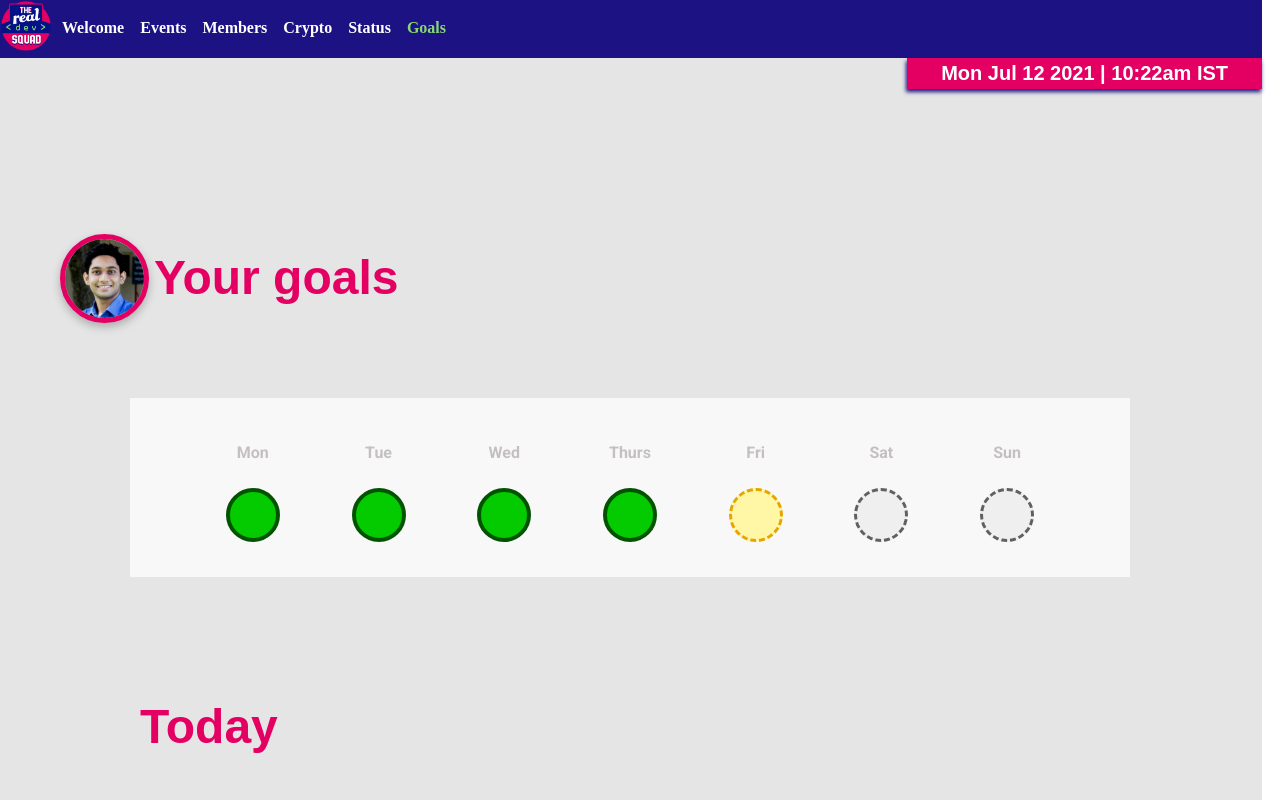
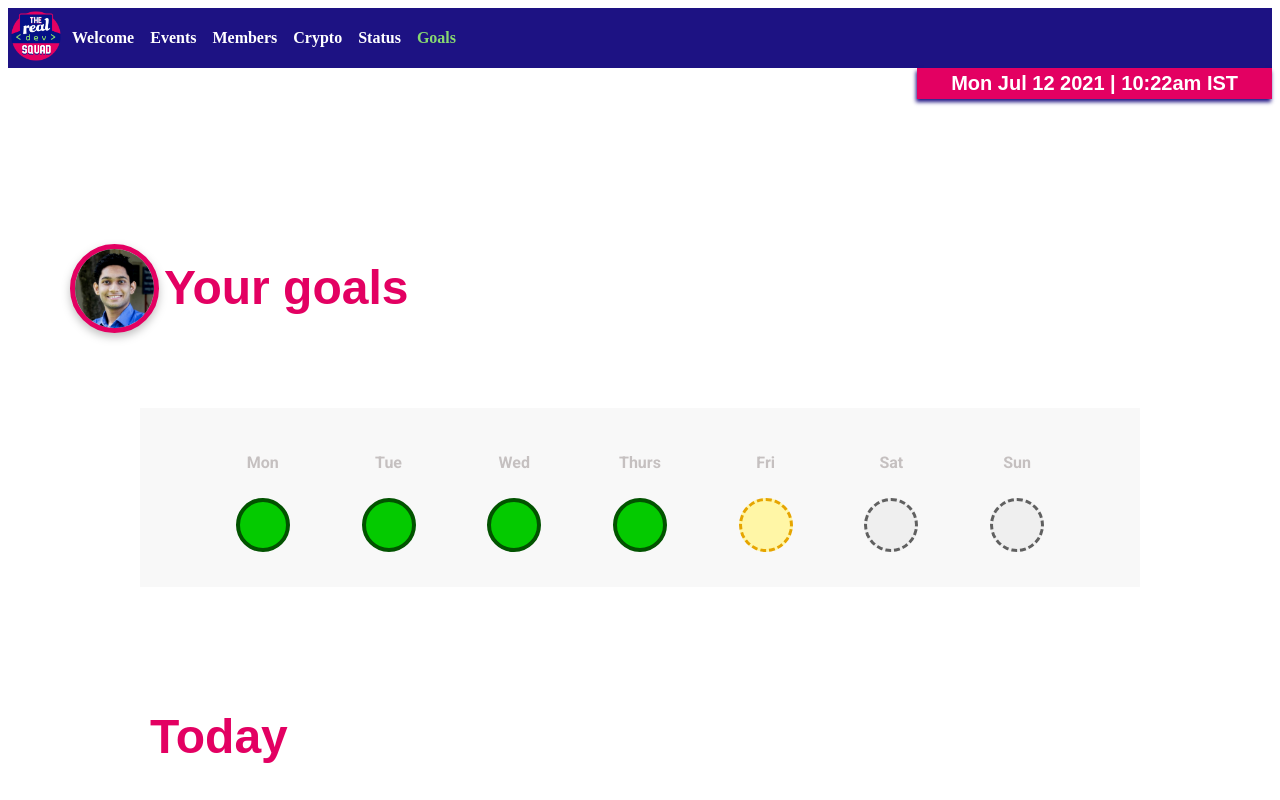
Before and after one commit to RohitKuwar/nuxt-demo, a Nuxt app: page / in a window 1280 px wide. Shown: the top 800 px of the page. Built offline with nearby package versions, Linux system fonts and the light colour scheme; a web font is replaced by a local one.

Commit message:
layout changes

```diff
--- a/pages/index.vue
+++ b/pages/index.vue
@@ -1,5 +1,5 @@
 <template>
-  <div id="layout">
+  <div>
     <Navbar />
     <Clock />
     <Days />
@@ -27,8 +27,9 @@ export default {
 </script>
 
 <style scoped>
-#layout {
-  margin: -10px;
+html,
+body {
+  margin: 0;
   padding: 0;
   width: 100%;
   box-sizing: border-box;
```
